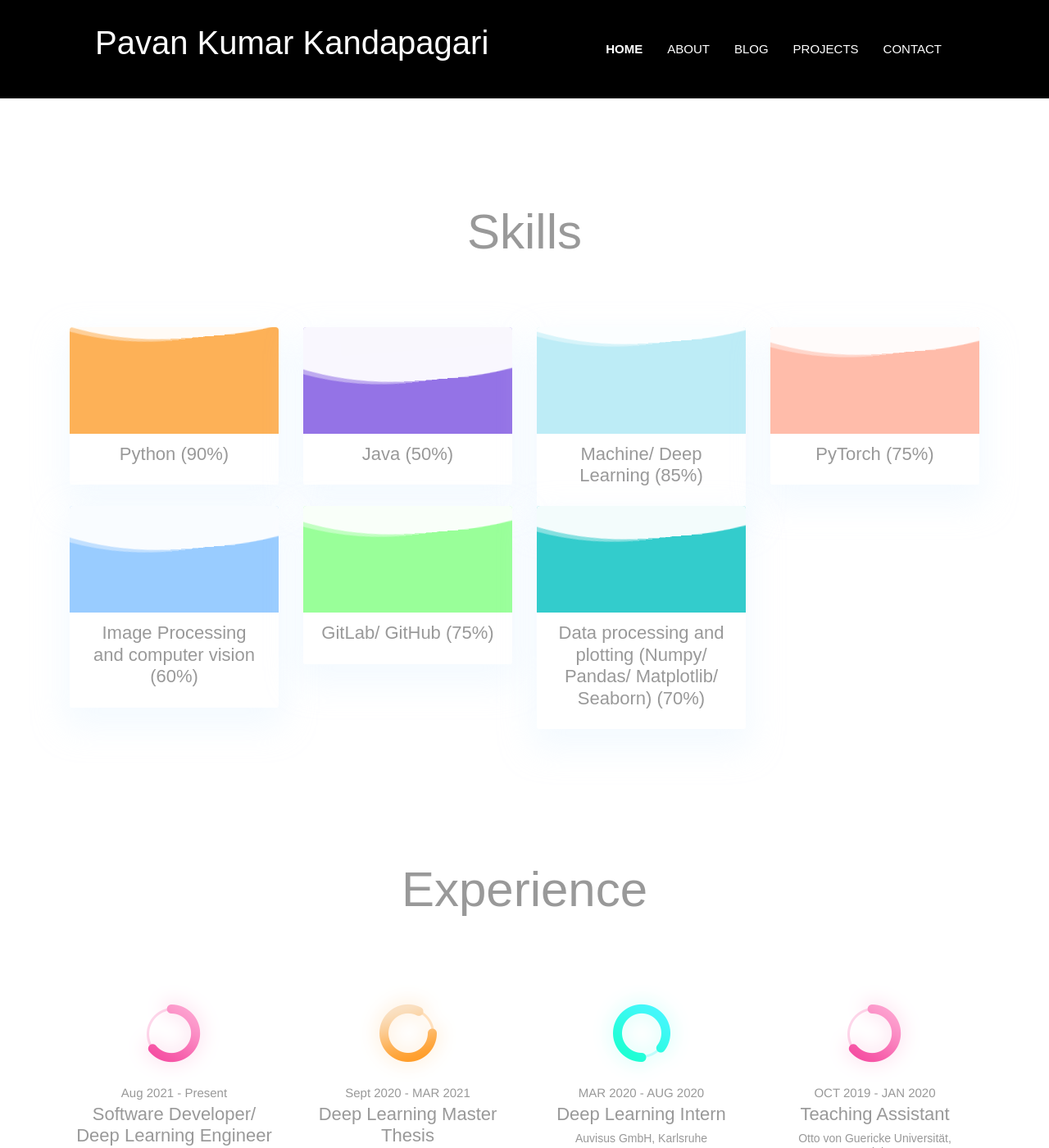
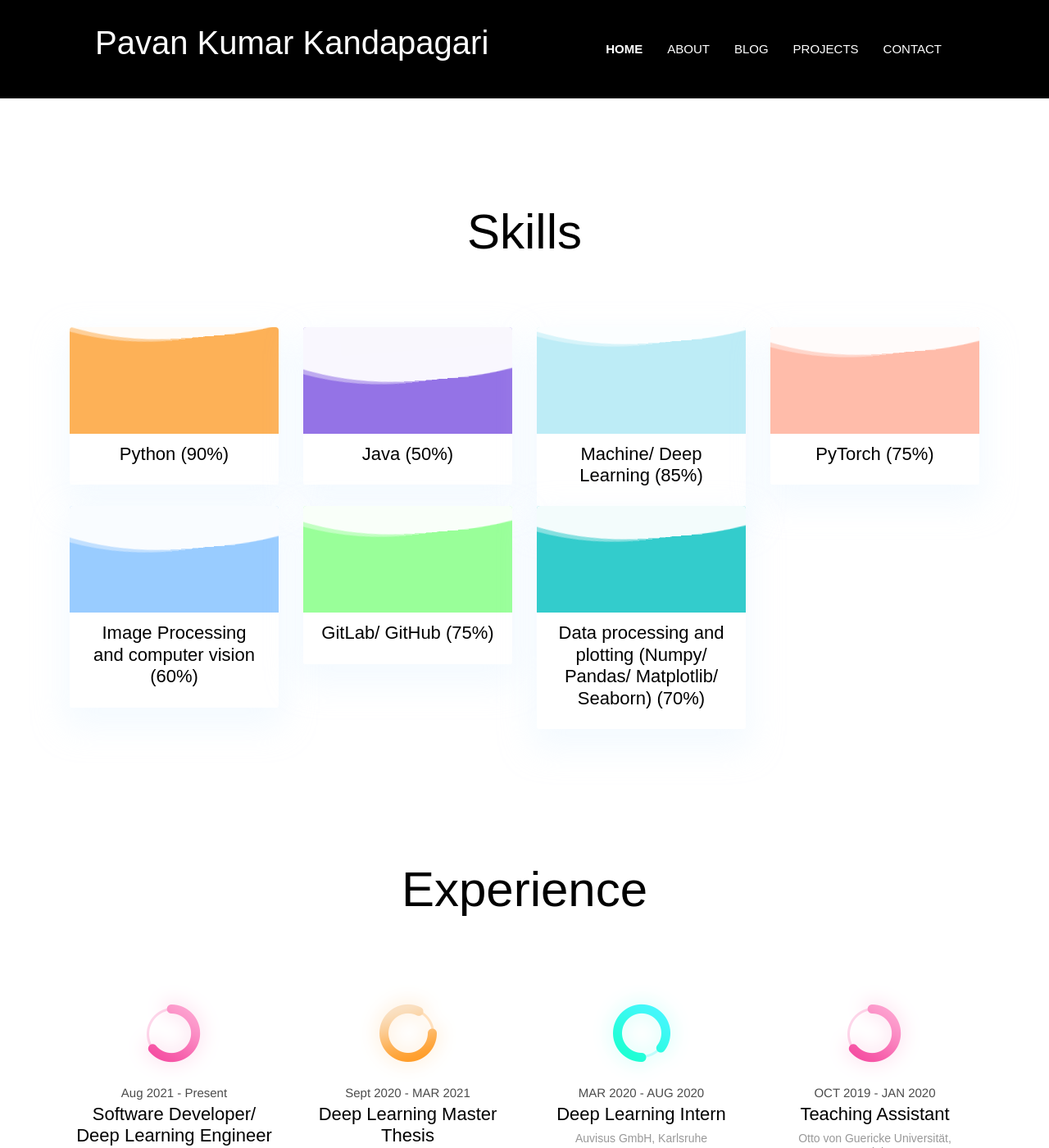
Before and after one commit to 785pavan/785pavan.github.io, a Jekyll site: the page built from index.html, in a window 1280 px wide and 1400 px high, scrolled down 1062 px. Shown: the whole window at 82% size. Built offline with Jekyll 4.4.1, drawn with Linux system fonts in a browser that asks for light colours.

```diff
--- a/assets/scss/_typography.scss
+++ b/assets/scss/_typography.scss
@@ -11,7 +11,7 @@
 
 p, .paragraph {
   font-weight: 400;
-  color: $text-color-light;
+  color: $text-color;
   font-size: 15px;
   line-height: 1.8;
   font-family: $primary-font;
@@ -21,7 +21,7 @@
 }
 
 h1,h2,h3,h4,h5,h6 {
-  color: $text-color-light;
+  color: $text-color-dark;
   font-family: $secondary-font;
   line-height: 1.2;
 }
--- a/assets/scss/templates/_homepage.scss
+++ b/assets/scss/templates/_homepage.scss
@@ -63,7 +63,7 @@
     background: $primary-color;
 
     * {
-      color: $black;
+      color: $white;
     }
   }
 }
@@ -73,7 +73,7 @@
   background: $primary-color;
 
   * {
-    color: $black;
+    color: $white;
   }
 }
 
```
